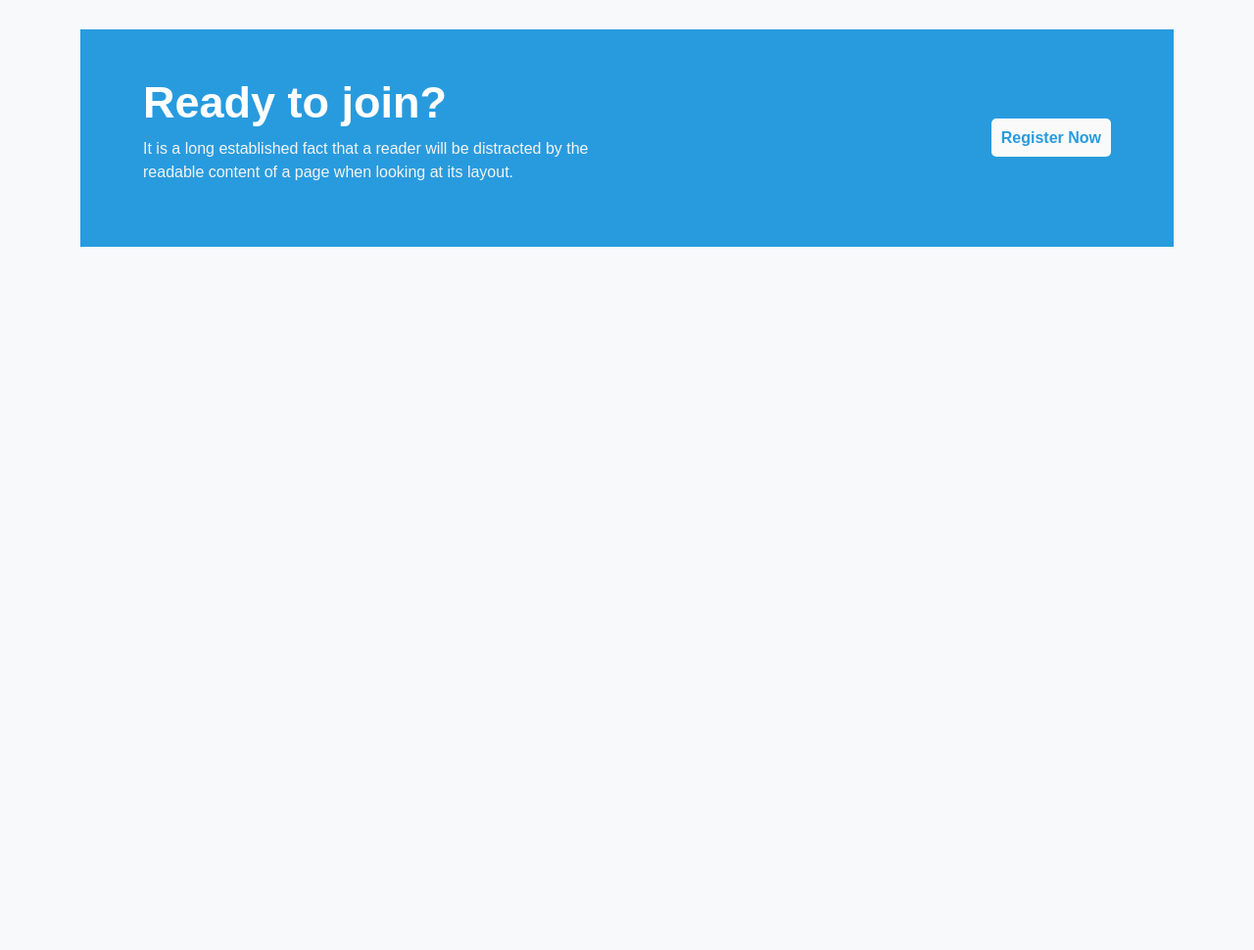
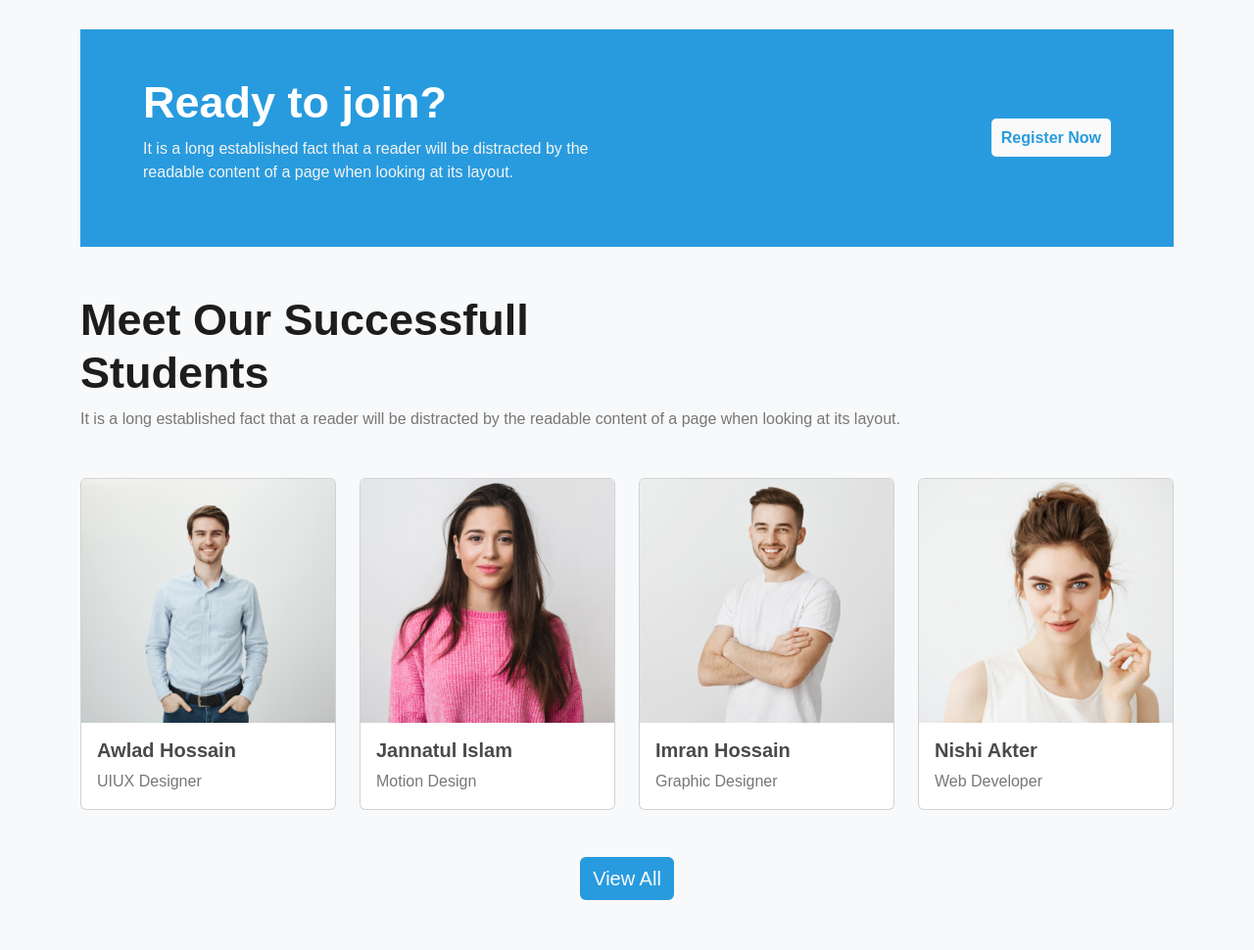
Before and after one commit to Safin-Ali/Skill_Gain, a plain HTML site: page index.html in a window 1280 px wide. Shown: the part 2604-3574 px from the top of the page at 98% size. Before the commit the page ends 2904 px from the top, so only its background shows below. Drawn offline with nearby package versions, Linux system fonts and the light colour scheme; a web font is replaced by a local one.

Commit message:
Student Identy Box Added

```diff
--- a/asset/css/custom-responsive.css
+++ b/asset/css/custom-responsive.css
@@ -24,4 +24,8 @@
     .register-form h2{
         font-size: 1.5rem;
     }
+    .studenti-id h1{
+        font-size: 1.5rem;
+        color: var(--dark01);
+    }
 }
--- a/asset/css/style.css
+++ b/asset/css/style.css
@@ -167,3 +167,24 @@ header nav .nav-item .nav-link{
 .modal-body input:focus{
     background: #F9F9F9;
 }
+
+/* Student ID Section */
+
+.studenti-id h1{
+    font-size: 2.8125rem;
+    color: var(--dark01);
+}
+.studenti-id p{
+    color: var(--dark03);
+}
+.studenti-id h4{
+    font-size: 1.25rem;
+}
+.studenti-id a{
+    color: var(--dark02);
+    text-decoration: none;
+    transition: color .3s ease-in-out;
+}
+.studenti-id a:hover{
+    color: var(--dark01);
+}
--- a/index.html
+++ b/index.html
@@ -230,13 +230,13 @@
 
         <!-- Explore Institute -->
         <section class="my-5 py-5">
-            <div class="row gy-4 gy-lg-0 align-items-center" style="background: #F4FAFD;">
+            <div class="row gy-4 gy-lg-0 align-items-center">
                 <div class="col-12 col-lg-6">
-                    <div>
+                    <div class="text-center">
                         <img src="asset/images/working.png" alt="Working" class="img-fluid">
                     </div>
                 </div>
-                <div class="col-12 col-lg-6">
+                <div class="col-12 col-lg-6" style="background: #F4FAFD;">
                     <div class="institute-text">
                         <h1 class="fw-semibold">Explore The elearning Institute</h1>
                         <p>There are many variations of passages of Lorem Ipsum available, but the majority have
@@ -319,6 +319,59 @@
             </div>
         </section>
 
+        <!-- Student ID List -->
+        <section class="my-5 studenti-id">
+            <h1 class="fw-semibold">Meet Our Successfull <br> Students</h1>
+            <p>It is a long established fact that a reader will be distracted by the readable content of a page when looking at its layout.</p>
+            <div class="row my-5 gy-4 gy-xl-0">
+                <!-- Student 1 -->
+                <div class="col-12 col-lg-6 col-xl-3">
+                    <div class="card">
+                        <img src="asset/images/student/student-1.png" class="card-img-top" alt="Student 01">
+                        <div class="card-body">
+                          <h4 class="card-title"><a href="#" class="fw-semibold">Awlad Hossain</a></h4>
+                          <p class="card-text">UIUX Designer</p>
+                        </div>
+                      </div>
+                </div>
+                <!-- Student 2 -->
+                <div class="col-12 col-lg-6 col-xl-3">
+                    <div class="card">
+                        <img src="asset/images/student/student-2.png" class="card-img-top" alt="Student 02">
+                        <div class="card-body">
+                          <h4 class="card-title"><a href="#" class="fw-semibold">Jannatul Islam</a></h4>
+                          <p class="card-text">Motion Design</p>
+                        </div>
+                      </div>
+                </div>
+                <!-- Student 3 -->
+                <div class="col-12 col-lg-6 col-xl-3">
+                    <div class="card">
+                        <img src="asset/images/student/student-3.png" class="card-img-top" alt="Student 03">
+                        <div class="card-body">
+                          <h4 class="card-title"><a href="#" class="fw-semibold">Imran Hossain</a></h4>
+                          <p class="card-text">Graphic Designer</p>
+                        </div>
+                      </div>
+                </div>
+                <!-- Student 1 -->
+                <div class="col-12 col-lg-6 col-xl-3">
+                    <div class="card">
+                        <img src="asset/images/student/student-4.png" class="card-img-top" alt="Student 04">
+                        <div class="card-body">
+                          <h4 class="card-title"><a href="#" class="fw-semibold">Nishi Akter</a></h4>
+                          <p class="card-text">Web Developer</p>
+                        </div>
+                      </div>
+                </div>
+
+                <div class="text-center view-all-btn my-5">
+                    <a href="#" class="btn">View All</a>
+                </div>
+
+            </div>
+        </section>
+
     </main>
 
 
```
